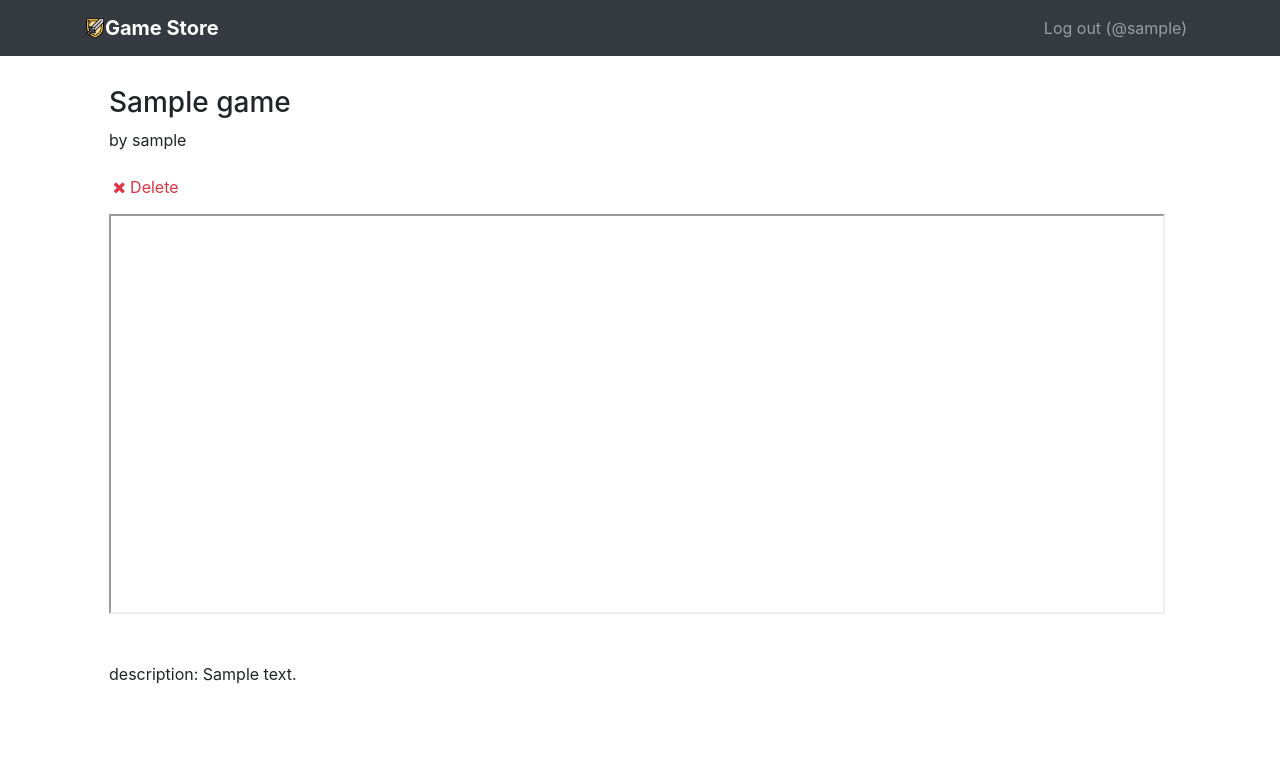
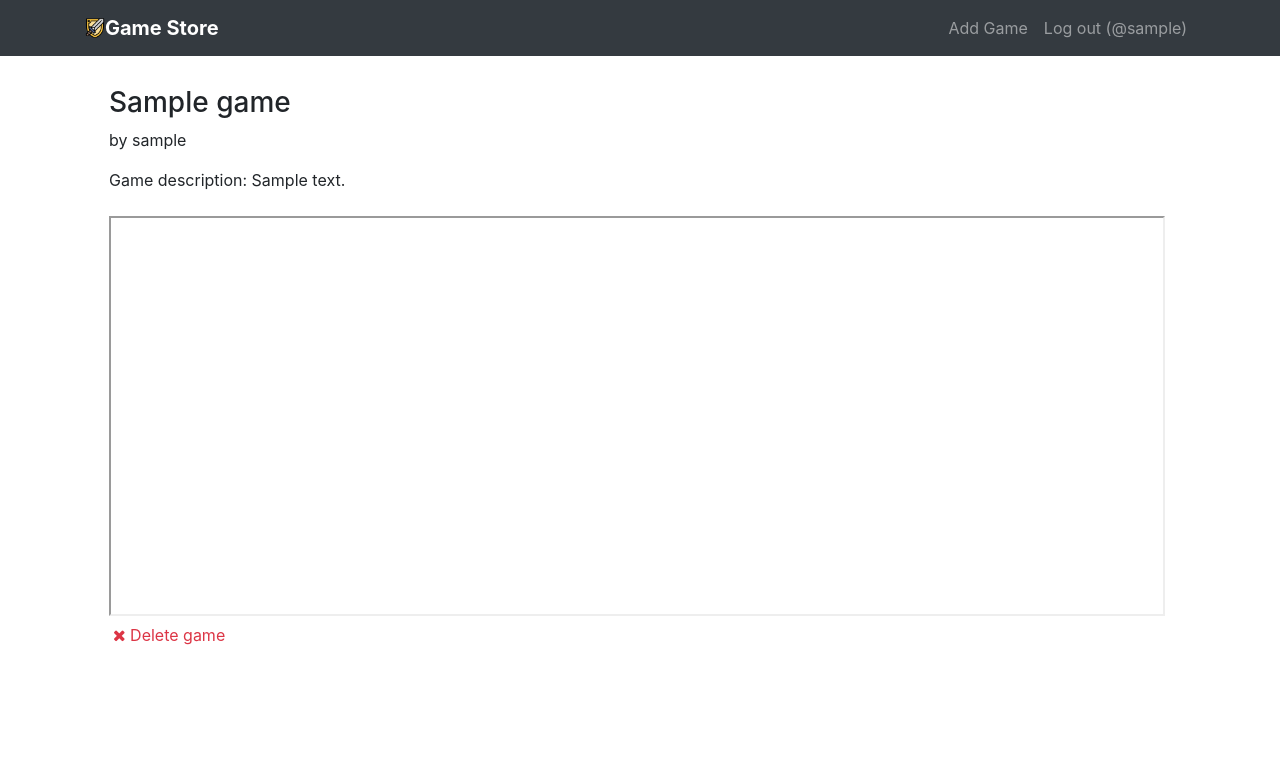
Before and after one commit to vanchau/game-store, a Django app: page /1/ in a window 1280 px wide. Shown: the top 766 px of the page. Run offline with Django 3.2, Linux system fonts and the light colour scheme; a user stored in the database is signed in; tables that the repository leaves empty hold one stand-in row (values such as "Sample post"); parts of the project's set-up code (start-up, migrations or seed data) failed here and were passed over; some libraries are stand-ins or nearby versions.

Commit message:
'Add games' feature

```diff
--- a/gamestore/models.py
+++ b/gamestore/models.py
@@ -1,6 +1,7 @@
 from django.db import models
 from django.conf import settings
 from django.contrib.auth import get_user_model
+from django.urls import reverse
 
 User = get_user_model()
 
@@ -13,6 +14,14 @@ class Game(models.Model):
     updated_at = models.DateTimeField(auto_now=True)
     url = models.URLField()
 
+    def get_absolute_url(self):
+        return reverse(
+            "games:game",
+            kwargs={
+                "pk": self.pk
+            }
+        )
+
 class Purchase(models.Model):
     player = models.ForeignKey(User, on_delete=models.CASCADE)
     game = models.ForeignKey(Game, on_delete=models.CASCADE)
--- a/gamestore/templates/gamestore/game.html
+++ b/gamestore/templates/gamestore/game.html
@@ -8,19 +8,19 @@
   <div class="row px-4">
     <p>by {{ game.publisher.username }}</p>
   </div>
+  <div class="row px-4">
+    <p>Game description: {{ game.description }}</p>
+  </div>
+  <div class="row pt-2 pl-4 w-100">
+    <iframe src="{{ game.url }}" style="height: 50vh; width: 180vw;"></iframe>
+  </div>
   <div>
     {% if user.is_authenticated and game.publisher == user and not hide_delete %}
       <a href="{% url 'games:delete' pk=game.pk %}" title="delete" class="btn btn-simple">
         <span class="fa fa-remove text-danger" aria-hidden="true"></span>
-        <span class="text-danger icon-label">Delete</span>
+        <span class="text-danger icon-label">Delete game</span>
       </a>
     {% endif %}
   </div>
-  <div class="row pt-2 pl-4 w-100">
-    <iframe src="{{ game.url }}" style="height: 50vh; width: 100vw;"></iframe>
-  </div>
-  <div class="row pt-5 px-4">
-    <p>description: {{ game.description }}</p>
-  </div>
 </div>
 {% endblock %}
--- a/gamestore/templates/gamestore/home.html
+++ b/gamestore/templates/gamestore/home.html
@@ -13,6 +13,10 @@
       <p>
         <a href="#browse" class="btn btn-primary my-2">Browse games</a>
         <a href="#" class="btn btn-secondary my-2">High scores</a>
+        {% if user.is_authenticated %}
+        <a class="btn btn-secondary my-2" href="#" class="btn btn-simple">My Games</a>
+        <a class="btn btn-secondary my-2" href="#" class="btn btn-simple">Inventory</a>
+        {% endif %}
       </p>
     </div>
   </section>
--- a/gamestore/urls.py
+++ b/gamestore/urls.py
@@ -6,5 +6,6 @@ app_name = 'games'
 urlpatterns = [
     path('', views.HomeView.as_view(), name='home'),
     path('<int:pk>/', views.GameView.as_view(), name='game'),
-    path('delete/<int:pk>/', views.DeleteGame.as_view(), name="delete"),
+    path("new/", views.PublishGame.as_view(), name='publish'),
+    path('delete/<int:pk>/', views.DeleteGame.as_view(), name='delete'),
 ]
--- a/gamestore/views.py
+++ b/gamestore/views.py
@@ -17,6 +17,16 @@ class GameView(DetailView):
    model = models.Game
    template_name = 'gamestore/game.html'
 
+class PublishGame(LoginRequiredMixin, CreateView):
+   fields = ('title', 'price', 'description', 'url')
+   model = models.Game
+
+   def form_valid(self, form):
+      self.object = form.save(commit=False)
+      self.object.publisher = self.request.user
+      self.object.save()
+      return super().form_valid(form)
+
 class DeleteGame(LoginRequiredMixin, SelectRelatedMixin, DeleteView):
    model = models.Game
    success_url = reverse_lazy("games:home")
--- a/templates/base.html
+++ b/templates/base.html
@@ -31,6 +31,7 @@
         </a>
         <div class="navbar-nav ml-auto">
           {% if user.is_authenticated %}
+            <a class="nav-item nav-link" href="{% url 'games:publish' %}" class="btn btn-simple">Add Game</a>
             <a class="nav-item nav-link" href="{% url 'accounts:logout' %}" class="btn btn-simple">Log out (@{{ user.username }})</a>
           {% else %}
             <a class="nav-item nav-link" href="{% url 'accounts:login' %}" class="btn btn-simple">Log in</a>
```
Also changed, not shown: gamestore/templates/gamestore/game_form.html (added, +14 -0 lines).
